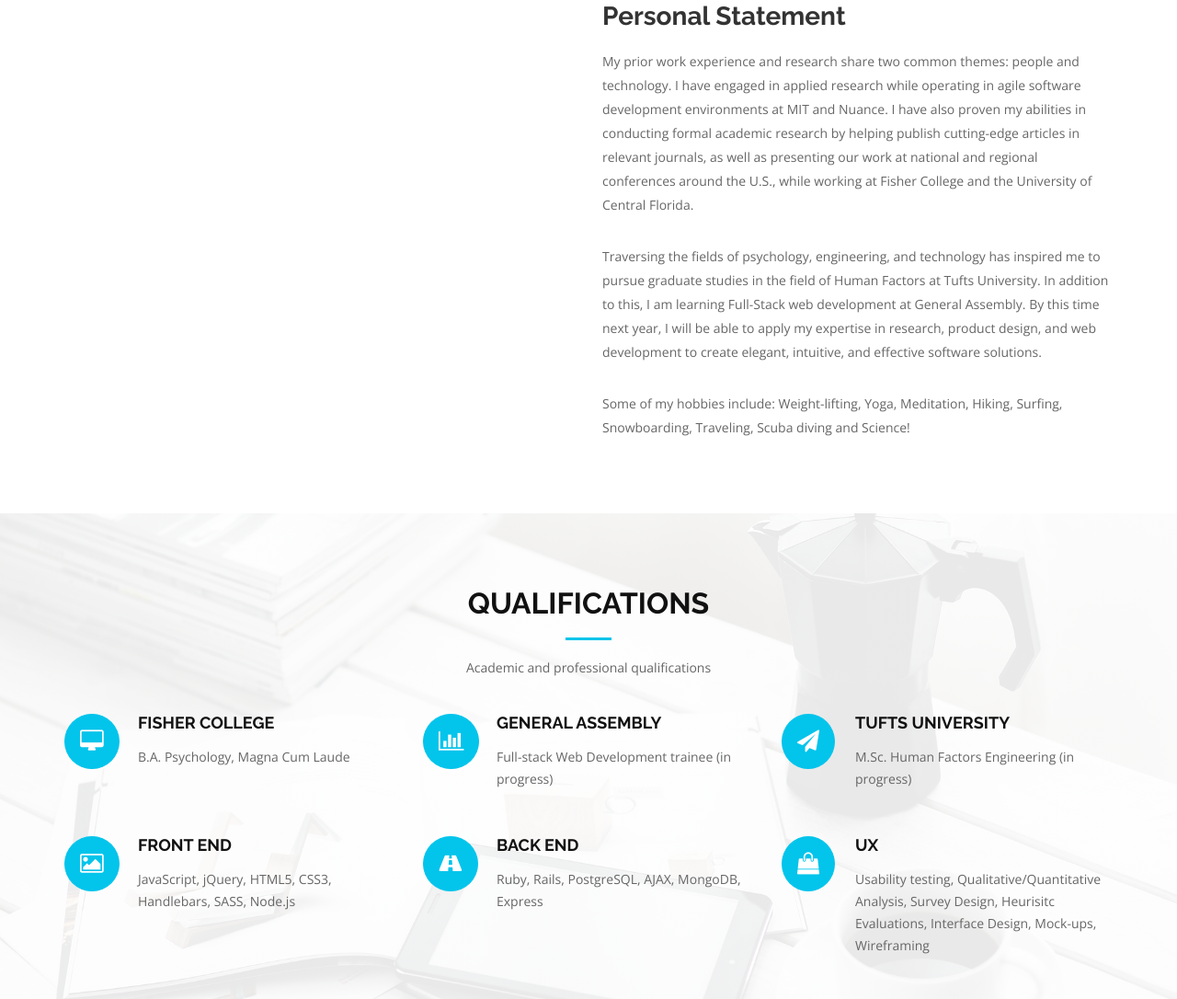
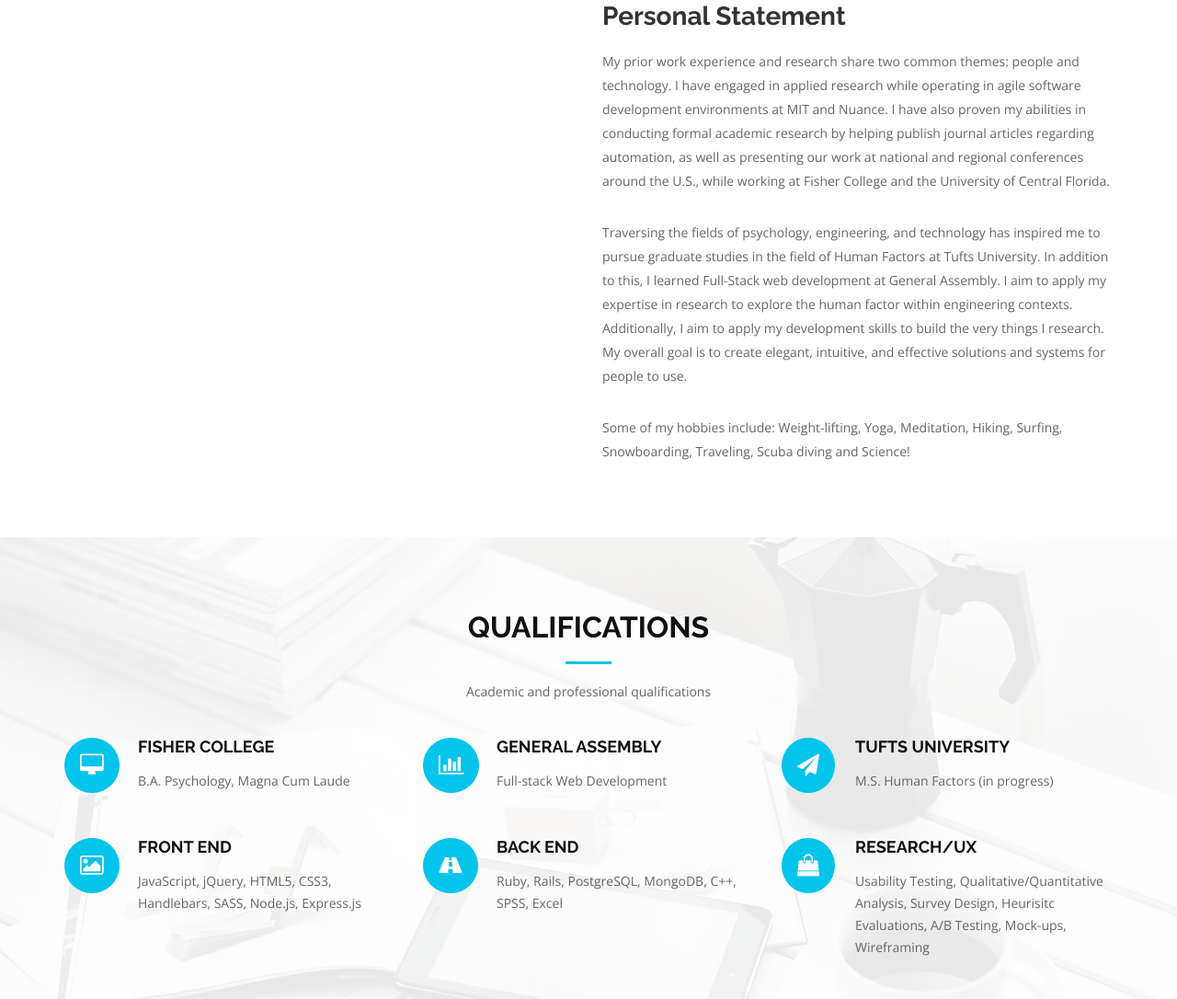
Before and after one commit to ryanwk/old_portfolio, a website: page index.html in a window 1280 px wide. Shown: the part 1145-2231 px from the top of the page at 92% size. Drawn offline with nearby package versions, Linux system fonts and the light colour scheme.

Commit message:
edited about me section
still needs review/editing, etc

```diff
--- a/index.html
+++ b/index.html
@@ -44,7 +44,7 @@
         </div>
 
         <h1>Ryan Koch</h1>
-        <h2>I am a <span class="rotating">Web Developer, User Experience Researcher, Scholar, Fitness Enthusiast, Creative, Problem Solver</span></h2>
+        <h2>I am a <span class="rotating">Web Developer, Academic, Creative, Problem Solver, Maker</span></h2>
         <div class="actions">
           <a href="#about" class="btn-get-started">About Me</a>
           <a href="#services" class="btn-services">Portfolio</a>
@@ -99,10 +99,10 @@
         <div class="col-md-6 col-md-push-6 about-content">
           <h2 class="about-title">Personal Statement</h2>
           <p class="about-text">
-My prior work experience and research share two common themes: people and technology. I have engaged in applied research while operating in agile software development environments at MIT and Nuance. I have also proven my abilities in conducting formal academic research by helping publish cutting-edge articles in relevant journals, as well as presenting our work at national and regional conferences around the U.S., while working at Fisher College and the University of Central Florida.
+My prior work experience and research share two common themes: people and technology. I have engaged in applied research while operating in agile software development environments at MIT and Nuance. I have also proven my abilities in conducting formal academic research by helping publish journal articles regarding automation, as well as presenting our work at national and regional conferences around the U.S., while working at Fisher College and the University of Central Florida.
           </p>
           <p class="about-text">
-Traversing the fields of psychology, engineering, and technology has inspired me to pursue graduate studies in the field of Human Factors at Tufts University. In addition to this, I am learning Full-Stack web development at General Assembly. By this time next year, I will be able to apply my expertise in research, product design, and web development to create elegant, intuitive, and effective software solutions.
+Traversing the fields of psychology, engineering, and technology has inspired me to pursue graduate studies in the field of Human Factors at Tufts University. In addition to this, I learned Full-Stack web development at General Assembly. I aim to apply my expertise in research to explore the human factor within engineering contexts. Additionally, I aim to apply my development skills to build the very things I research. My overall goal is to create elegant, intuitive, and effective solutions and systems for people to use.
           </p>
           <p class="about-text">
 Some of my hobbies include: Weight-lifting, Yoga, Meditation, Hiking, Surfing, Snowboarding, Traveling, Scuba diving and Science!
@@ -134,27 +134,27 @@
         <div class="col-md-4 service-item">
           <div class="service-icon"><i class="fa fa-bar-chart"></i></div>
           <h4 class="service-title"><a href="">General Assembly</a></h4>
-          <p class="service-description">Full-stack Web Development trainee (in progress)</p>
+          <p class="service-description">Full-stack Web Development</p>
         </div>
         <div class="col-md-4 service-item">
           <div class="service-icon"><i class="fa fa-paper-plane"></i></div>
           <h4 class="service-title"><a href="">Tufts University</a></h4>
-          <p class="service-description">M.Sc. Human Factors Engineering (in progress) </p>
+          <p class="service-description">M.S. Human Factors (in progress) </p>
         </div>
         <div class="col-md-4 service-item">
           <div class="service-icon"><i class="fa fa-photo"></i></div>
           <h4 class="service-title"><a href="">Front End</a></h4>
-          <p class="service-description">JavaScript, jQuery, HTML5, CSS3, Handlebars, SASS, Node.js</p>
+          <p class="service-description">JavaScript, jQuery, HTML5, CSS3, Handlebars, SASS, Node.js, Express.js</p>
         </div>
         <div class="col-md-4 service-item">
           <div class="service-icon"><i class="fa fa-road"></i></div>
           <h4 class="service-title"><a href="">Back End</a></h4>
-          <p class="service-description">Ruby, Rails, PostgreSQL, AJAX, MongoDB, Express</p>
+          <p class="service-description">Ruby, Rails, PostgreSQL, MongoDB, C++, SPSS, Excel </p>
         </div>
         <div class="col-md-4 service-item">
           <div class="service-icon"><i class="fa fa-shopping-bag"></i></div>
-          <h4 class="service-title"><a href="">UX</a></h4>
-          <p class="service-description">Usability testing, Qualitative/Quantitative Analysis, Survey Design, Heurisitc Evaluations, Interface Design, Mock-ups, Wireframing </p>
+          <h4 class="service-title"><a href="">Research/UX</a></h4>
+          <p class="service-description">Usability Testing, Qualitative/Quantitative Analysis, Survey Design, Heurisitc Evaluations, A/B Testing, Mock-ups, Wireframing </p>
         </div>
       </div>
     </div>
```
